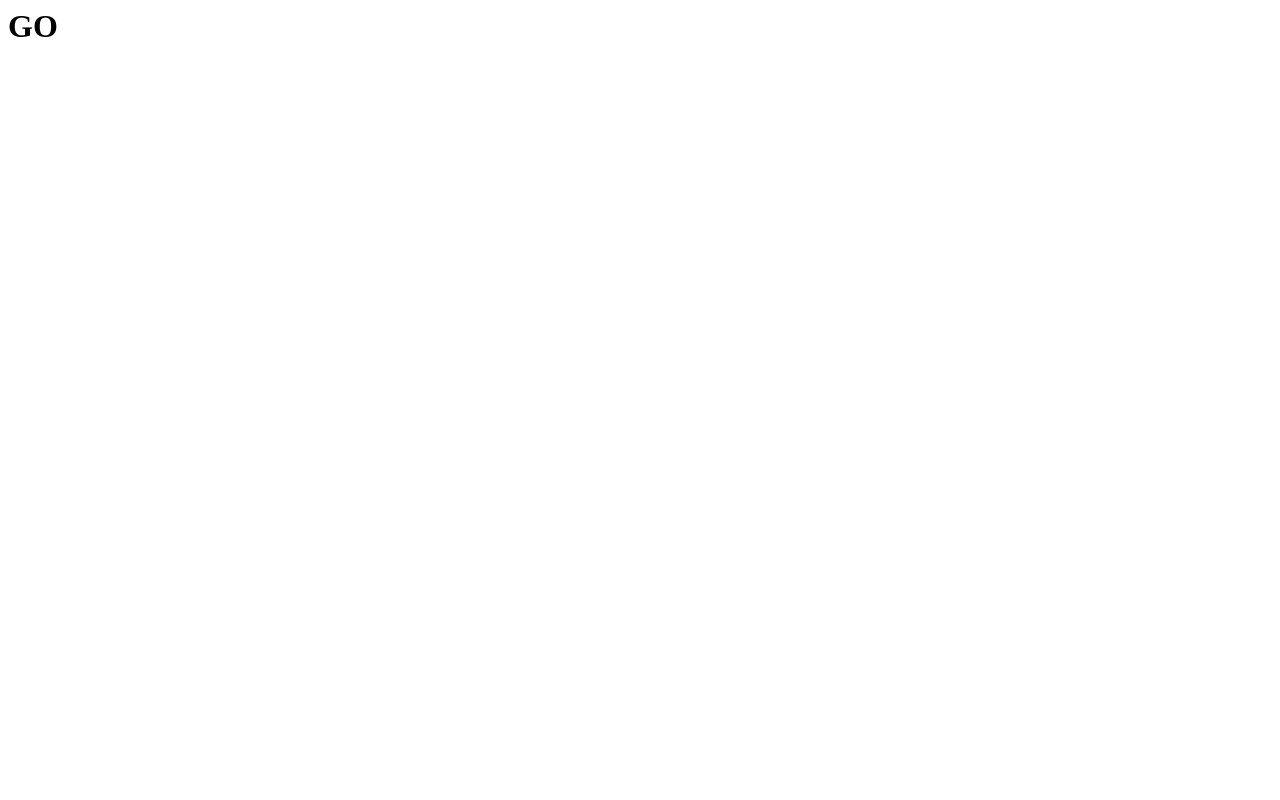
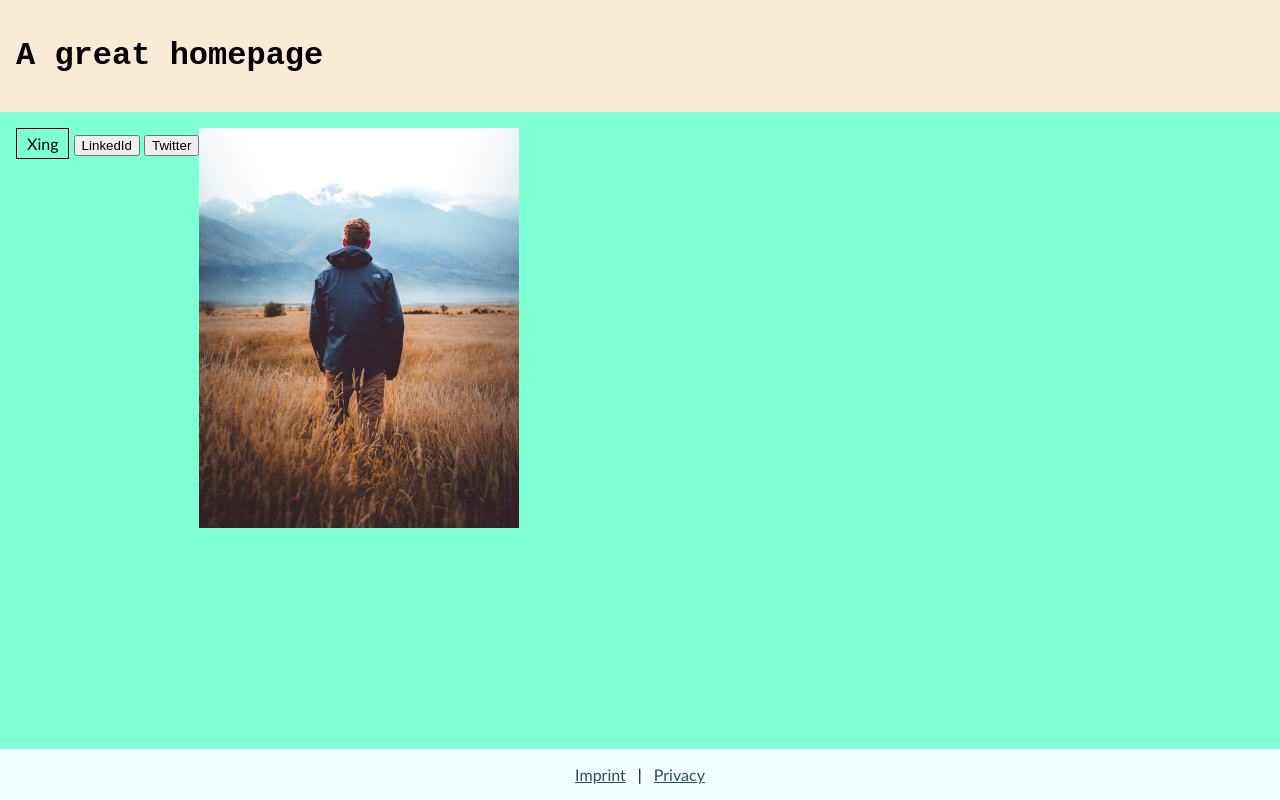
Before and after one commit to adriankast/pages-hosting-template, a plain HTML site: page index.html in a window 1280 px wide. Drawn offline with Linux system fonts and the light colour scheme.

Commit message:
add first files

```diff
--- a/index.html
+++ b/index.html
@@ -1,5 +1,45 @@
-<html>
+<!DOCTYPE html>
+<html lang="en">
+  <head>
+    <meta charset="utf-8" />
+    <meta name="viewport" content="width=device-width, initial-scale=1" />
+    <title>My GitHub pages homepage</title>
+
+    <!-- Preview for Open Graph supported links -->
+    <meta property="og:title" content="My GitHub pages homepage" />
+    <meta property="og:type" content="website" />
+    <meta
+      property="og:url"
+      content="https://adriankast.github.io/pages-hosting-template/"
+    />
+    <meta
+      property="og:description"
+      content="A template to build homepages with GitHub pages"
+    />
+    <!--<meta property="og:image" content="image.png" />-->
+
+    <link rel="stylesheet" href="style.css" />
+  </head>
   <body>
-    <h1>GO</h1>
+    <header><h1>A great homepage</h1></header>
+    <main>
+      <div style="display: grid; grid-template-columns: auto 1fr">
+        <div>
+          <div role="button">Xing</div>
+          <button>LinkedId</button>
+          <button>Twitter</button>
+        </div>
+        <div>
+          <img width="320" height="400" src="./profile.jpg" />
+        </div>
+      </div>
+    </main>
+    <footer>
+      <div style="display: flex; justify-content: center; gap: 12px">
+        <div><a href="/imprint">Imprint</a></div>
+        |
+        <div><a href="/privacy">Privacy</a></div>
+      </div>
+    </footer>
   </body>
 </html>
--- /dev/null
+++ b/style.css
@@ -0,0 +1,41 @@
+body {
+  display: grid;
+  margin: 0;
+  padding: 0;
+  grid-template-rows: auto 1fr auto;
+  min-height: 100vh;
+  height: 100vh;
+  width: 100vw;
+  font-family: "Gill Sans", "Gill Sans MT", Calibri, "Trebuchet MS", sans-serif;
+}
+body > header,
+main,
+footer {
+  padding: 1rem;
+}
+header {
+  background-color: antiquewhite;
+  font-family: "Courier New", Courier, monospace;
+}
+main {
+  background-color: aquamarine;
+}
+footer {
+  background-color: azure;
+}
+
+a {
+  color: darkslategray;
+}
+
+div[role="button"] {
+  border: 1px solid black;
+  padding: 5px 10px;
+  text-align: center;
+  display: inline-block;
+  cursor: pointer;
+}
+
+div[role="button"]:hover {
+  color: darkslategray;
+}
```
Also changed, not shown: imprint.html (added), privacy.html (added), profile.jpg (added), 1 other file.
